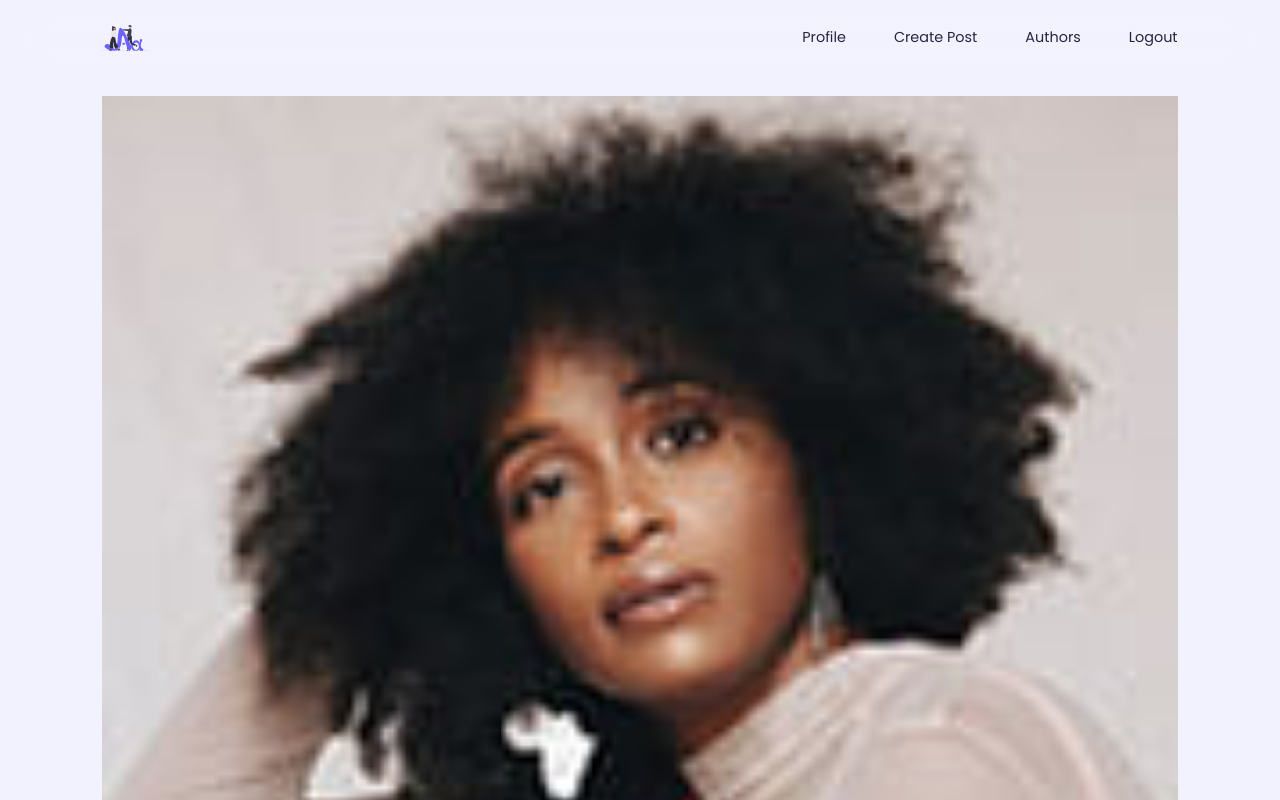
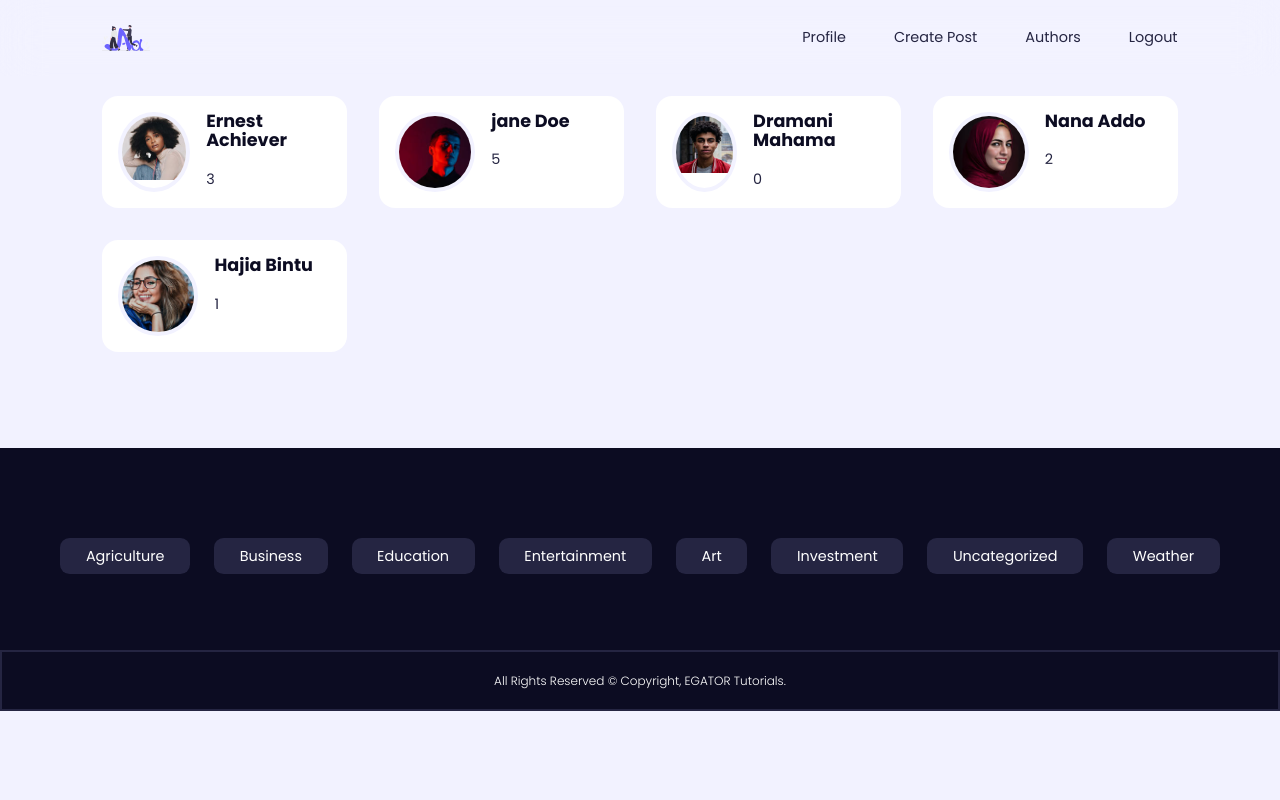
Before and after one commit to nutpholthep/blog_page_react, a React (Vite) app in the folder client/: page /authors in a window 1280 px wide. Shown: the top 800 px of the page. Built offline with nearby package versions, Linux system fonts and the light colour scheme.

Commit message:
add_userProfileCss

```diff
--- a/client/src/component/PostItem.jsx
+++ b/client/src/component/PostItem.jsx
@@ -2,7 +2,6 @@
 import React from "react";
 import { Link } from "react-router-dom";
 import PostAuthor from "./PostAuthor";
-// eslint-disable-next-line react/prop-types
 function PostItem({ postId, category, thumbnail, authorID, desc, title }) {
   const shortDese = desc.length > 145 ? desc.substr(0, 145) + "..." : desc;
   const postTitle = title.length > 30 ? title.substr(0, 30) + "..." : title;
--- a/client/src/index.css
+++ b/client/src/index.css
@@ -295,7 +295,7 @@ footer{
     margin-bottom: .7rem;
 }
 
-/* =========Register & Form */
+/* =========Register & Form =================*/
 .form{
     display: flex;
     flex-direction: column;
@@ -336,3 +336,99 @@ input,select,textarea{
 .register small a,.login small a{
     color: var(--color-primary);
 }
+
+/* ========= Author =================*/
+
+.authors__container{
+    display: grid;
+    grid-template-columns: repeat(4,1fr);
+    gap: 2rem;
+}
+
+.author {
+    background: var(--color-white);
+    padding: 1rem;
+    border-radius: var(--radius-3);
+    display: flex;
+    gap: 1rem;
+    transition: var(--transition);
+}
+
+.author:hover{
+    box-shadow: 0 1rem 1.5rem rgba(0,0,0,0.07);
+}
+
+.author__avatar{
+    width: 5rem;
+    aspect-ratio: 1/1;
+    border-radius: 50%;
+    border: 0.3rem solid var(--color-bg);
+    overflow: hidden;
+}
+
+.author__info p {
+    margin-top: 1rem;
+}
+
+/* ========= Profile & User =================*/
+
+.profile__container{
+    display: grid;
+    place-items: center;
+    text-align: center;
+}
+
+.profile__details{
+    width: 100%;
+}
+
+.avatar__wrapper{
+    width: 15rem;
+    aspect-ratio: 1/1;
+    position: relative;
+    margin-inline: auto;
+    margin-top: 1rem;
+}
+.profile__avatar{
+    height: 100%;
+    border-radius: 50%;
+    border: 1rem solid var(--color-white);
+    overflow: hidden;
+}
+.avatar__form{
+    height: 1rem;
+}
+.avatar__form input{
+    visibility: hidden;
+}
+
+.avatar__form label,.profile__avatar-btn{
+    background: var(--color-gray-900);
+    color: var(--color-white);
+    font-size: 1.2rem;
+    width: 3rem;
+    height: 3rem;
+    position: absolute;
+    right: 2rem;
+    bottom: 1.2rem;
+    border-radius: 50%;
+    display: grid;
+    place-items: center;
+}
+
+.profile__avatar-btn{
+    cursor: pointer;
+    padding: 0;
+    font-size: 2rem;
+    background: var(--color-primary);
+}
+
+.profile__details h1{
+    margin-top: 1.5rem;
+}
+
+.form.profile__form{
+    margin-top: 3rem;
+    margin-inline: auto;
+    width: var(--form-width);
+}
--- a/client/src/pages/Authors.jsx
+++ b/client/src/pages/Authors.jsx
@@ -19,15 +19,21 @@ function Authors() {
     <section className="authors">
       {authors.length > 0 ? <div className="container authors__container">
          {authors.map(({id,avatar,name,post})=>{
-          return <Link key={id} to={`posts/user/${id}`}>
-          <div className="authors__avatar">
+          return <Link key={id} to={`posts/user/${id}`} className="author">
+          <div className="author__avatar ">
             <img src={avatar} alt={`Image of ${name}`} />
+          </div>
+          <div className="author__info">
+            <h4>
+              {name}
+            </h4>
+            <p>{post}</p>
           </div>
         </Link>
          })}
           </div>
           :
-        <h2>No Author Found</h2>
+        <h2>No User / Author Found</h2>
       }
     </section>
   );
--- a/client/src/pages/UserProfile.jsx
+++ b/client/src/pages/UserProfile.jsx
@@ -1,9 +1,43 @@
+import { Link } from "react-router-dom";
+import Avatar from "../images/avatar15.jpg";
+import { FaEdit } from "react-icons/fa";
+import { FaCheck } from "react-icons/fa";
+import { useState } from "react";
+function UserProfile() {
+  const [avatar, setAvatar] = useState();
+  return (
+    <section className="profile">
+      <div className="container profile__container">
+        <Link to={`mypost/sdad`} className="btn">
+          My Post
+        </Link>
 
-
-function UserProfile() {
-  return (
-    <div>UserProfile</div>
-  )
+        <div className="profile__details">
+          <div className="avatar__wrapper">
+            <div className="profile__avatar">
+              <img src={Avatar} alt="" />
+            </div>
+            <form className="avatar__form">
+              <input
+                type="file"
+                name="avatar"
+                id=""
+                accept="png,jpg,jpeg"
+                onChange={(e) => setAvatar(e.target.files[0])}
+              />
+              <label htmlFor="avatar">
+                <FaEdit />
+              </label>
+            </form>
+              <button className="profile__avatar-btn">
+                <FaCheck/>
+              </button>
+          </div>
+          <h1>Ernest Achiever</h1>
+        </div>
+      </div>
+    </section>
+  );
 }
 
-export default UserProfile
+export default UserProfile;
```
